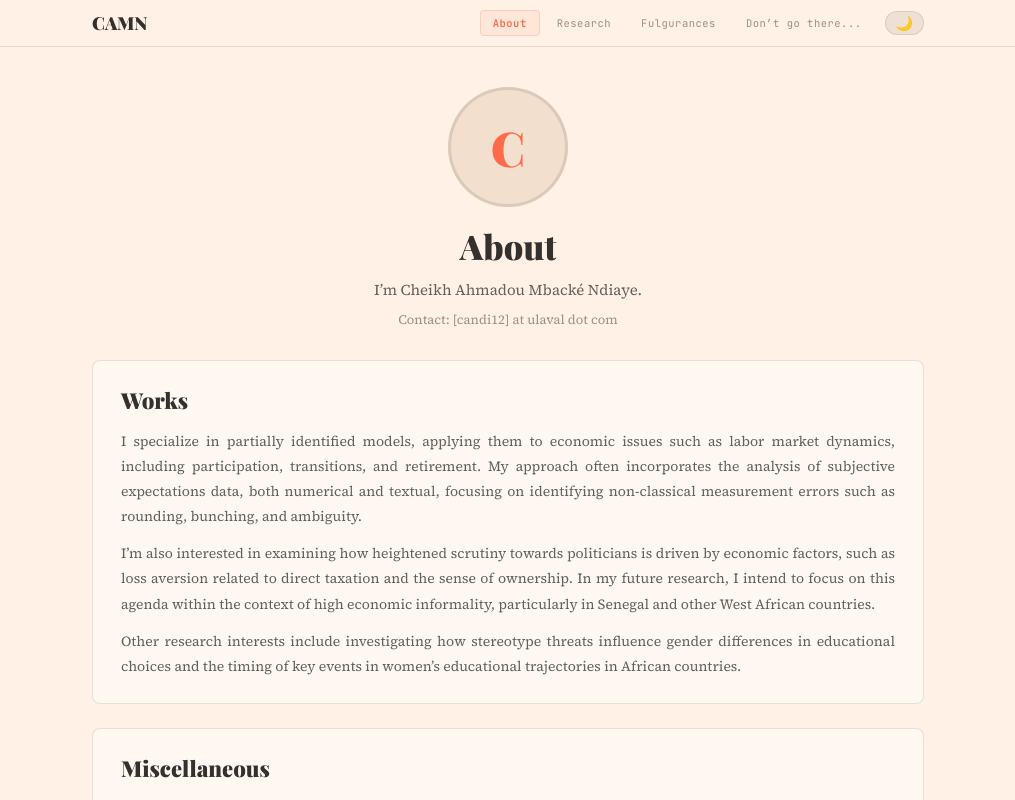
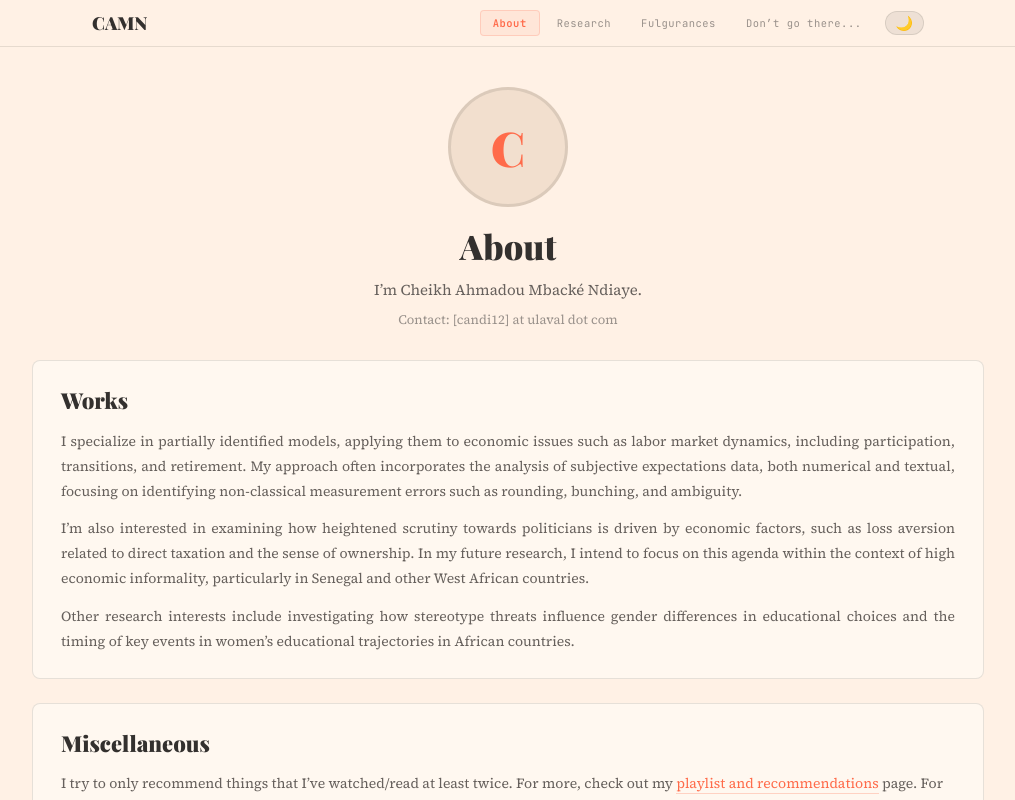
Before and after one commit to cheikh-a/cheikh-a, a React (Vite) app: page / in a window 1280 px wide. Shown: the top 800 px of the page, without its empty margins (132-1147 px from the left). Built offline with nearby package versions, Linux system fonts and the light colour scheme.

Commit message:
Increase maxWidth of div from 880 to 1000

```diff
--- a/src/App.jsx
+++ b/src/App.jsx
@@ -1810,7 +1810,7 @@ button:hover{filter:brightness(1.08)}
       </div>
     </nav>
 
-    <div style={{maxWidth:880,margin:"0 auto",padding:"0 24px"}}>
+    <div style={{maxWidth:1000,margin:"0 auto",padding:"0 24px"}}>
 
     {/* ABOUT */}
     {page==="about"&&!articleSlug&&(
```
